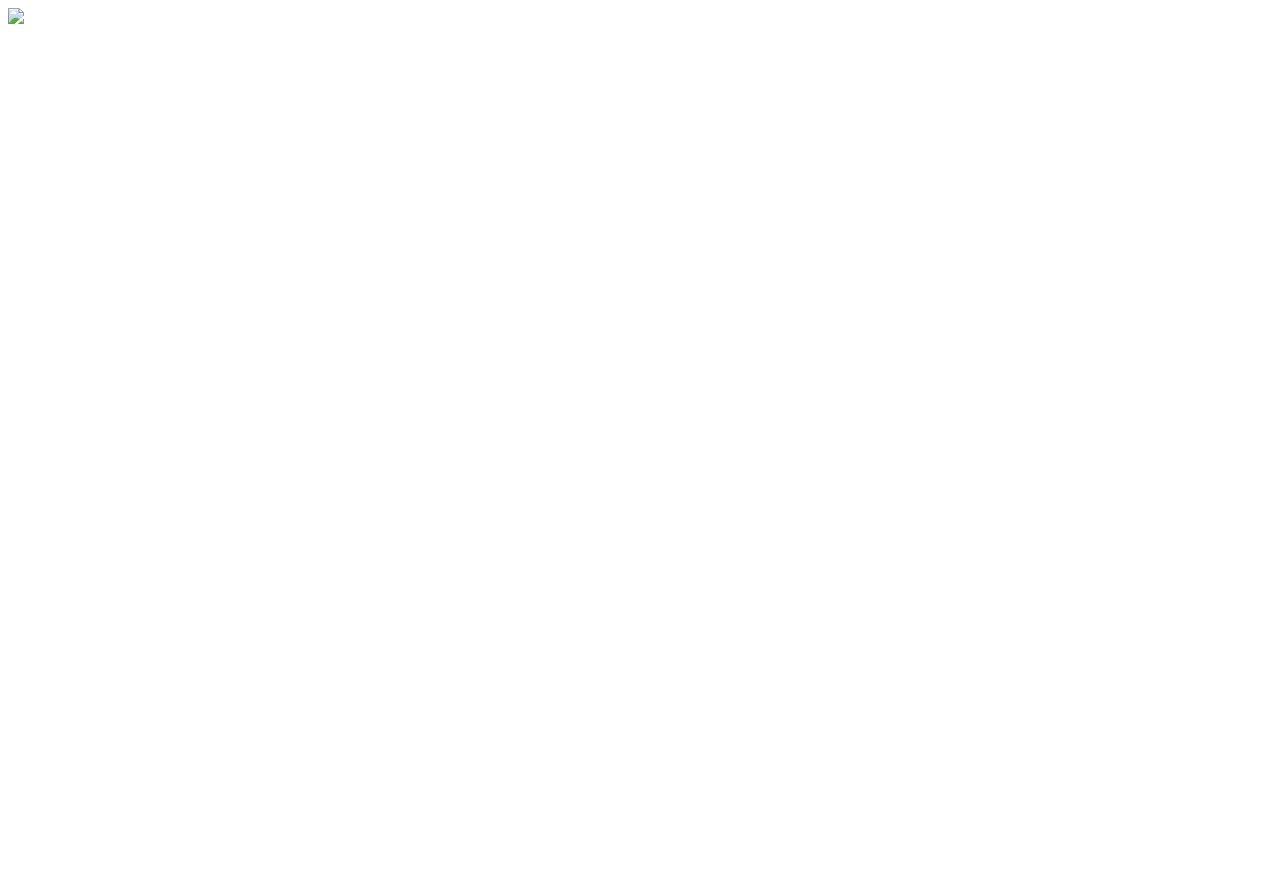
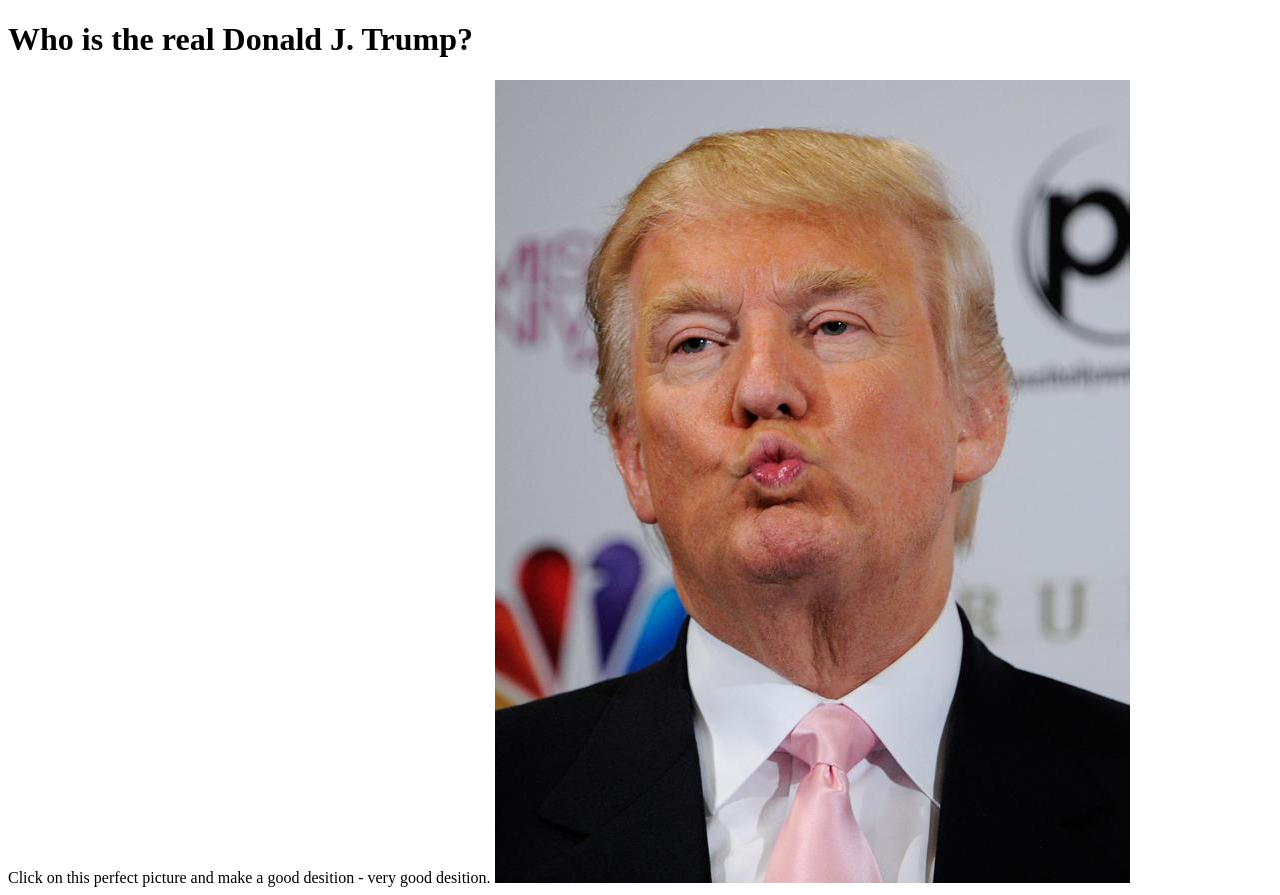
Before and after one commit to michael-123/michael-123.github.io, a plain HTML site: page trvmp.html in a window 1280 px wide. Before the commit the page ends 800 px from the top, so only its background shows below. Drawn offline with Linux system fonts and the light colour scheme.

Commit message:
Update trvmp.html

```diff
--- a/trvmp.html
+++ b/trvmp.html
@@ -1 +1,16 @@
-<a href="https://docs.google.com/spreadsheets/d/1ZNQqV-Y1xr0v9RiEc5FEN0Wcg8DrRLSuMiknLF9gT-Y/edit?usp=sharing"><img src="itrvmp.jpg" /></a>
+ <!DOCTYPE html>
+<html>
+<head>
+<meta charset="UTF-8">
+<title>Title of the document</title>
+</head>
+
+<body>
+  <h1>Who is the real Donald J. Trump?</h1>
+  Click on this perfect picture and make a good desition - very good desition.
+  <a href="https://docs.google.com/spreadsheets/d/1ZNQqV-Y1xr0v9RiEc5FEN0Wcg8DrRLSuMiknLF9gT-Y/edit?usp=sharing">
+    <img src="trvmp.jpg" />
+  </a>
+</body>
+
+</html>
```
